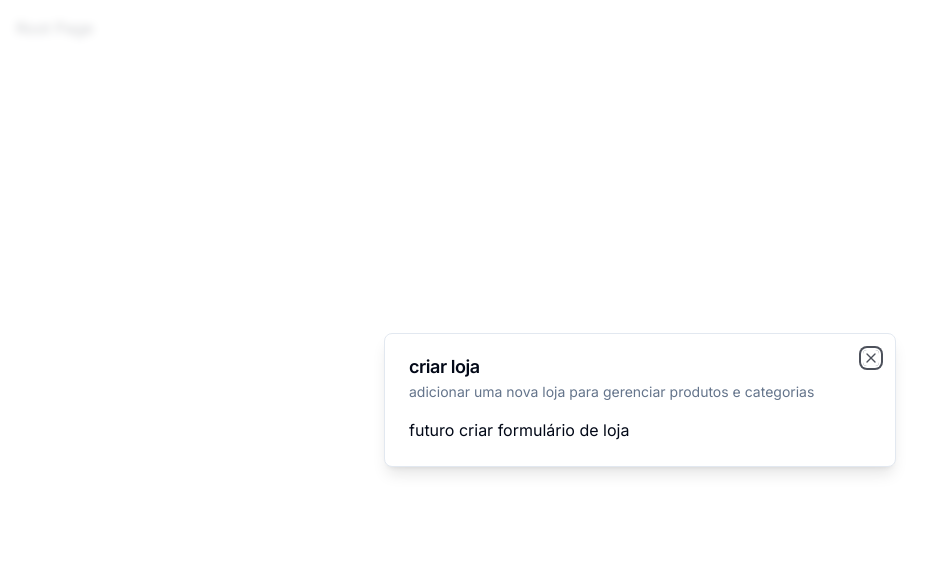
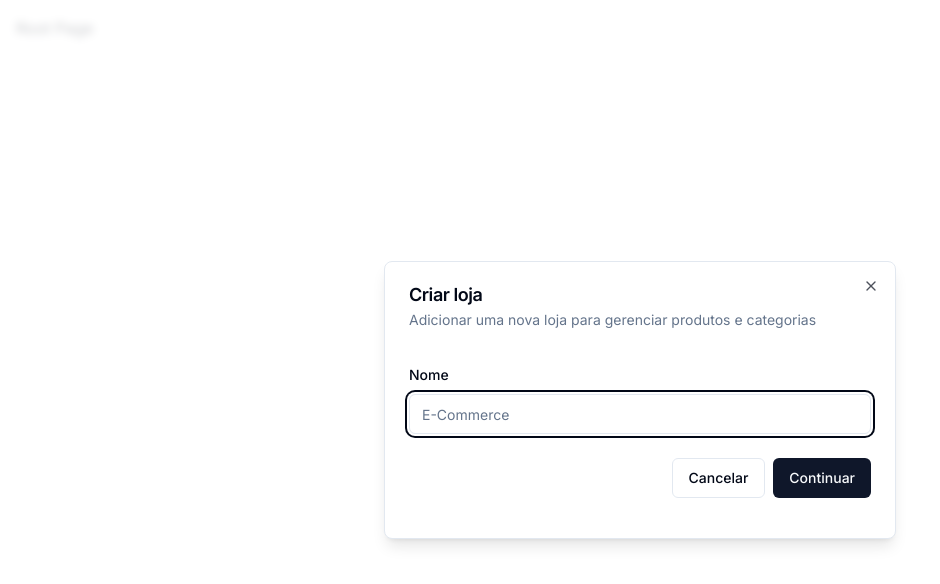
Before and after one commit to darioreisjr/ecommerce-admin, a Next.js app: page / in a window 1280 px wide. Shown: the top 584 px of the page, without its empty margins (0-940 px from the left). Built offline with nearby package versions, Linux system fonts and the light colour scheme.

Commit message:
feat: [admin]: form componets

```diff
--- a/components/modals/store-modal.tsx
+++ b/components/modals/store-modal.tsx
@@ -1,19 +1,79 @@
 'use client';
+
+import * as z from "zod";
+import { useForm } from "react-hook-form";
+import { zodResolver } from "@hookform/resolvers/zod"
 
 import { useStoreModal } from "@/hooks/use-store-modal"
 import { Modal } from "@/components/ui/modal"
+import {
+  Form,
+  FormControl,
+  FormField,
+  FormItem,
+  FormLabel,
+  FormMessage
+} from "@/components//ui/form";
+import { Input } from "@/components/ui/input";
+import { Button } from "@/components/ui/button";
+
+const formSchema = z.object({
+  name: z.string().min(1),
+})
 
 export const StoreModal = () => {
   const storeModal = useStoreModal();
 
+  const form = useForm<z.infer<typeof formSchema>>({
+    resolver: zodResolver(formSchema),
+    defaultValues: {
+      name: "",
+    }
+  });
+
+  const onSubmit = async (values: z.infer<typeof formSchema>) => {
+    console.log(values)
+    //Pendência: criar loja
+  }
+
   return (
     <Modal
-      title="criar loja "
-      description="adicionar uma nova loja para gerenciar produtos e categorias"
+      title="Criar loja "
+      description="Adicionar uma nova loja para gerenciar produtos e categorias"
       isOpen={storeModal.isOpen}
       onClose={storeModal.onClose}
     >
-      futuro criar formulário de loja
+      <div>
+        <div className="space-y-4 py-4 pb-4">
+          <Form {...form} >
+            <form onSubmit={form.handleSubmit(onSubmit)} >
+              <FormField
+                control={form.control}
+                name="name"
+                render={({ field }) => (
+                  <FormItem>
+                    <FormLabel>Nome</FormLabel>
+                    <FormControl>
+                      <Input placeholder="E-Commerce" {...field} />
+                    </FormControl>
+                    <FormMessage />
+                  </FormItem>
+                )}
+              />
+              <div className="pt-6 space-x-2 flex items-center justify-end w-full" >
+                <Button
+                  variant="outline"
+                  onClick={storeModal.onClose}
+                >
+                  Cancelar
+                </Button>
+                <Button type="submit" >Continuar</Button>
+              </div>
+
+            </form>
+          </Form>
+        </div>
+      </div>
     </Modal>
   );
 };
--- /dev/null
+++ b/components/ui/form.tsx
@@ -0,0 +1,176 @@
+import * as React from "react"
+import * as LabelPrimitive from "@radix-ui/react-label"
+import { Slot } from "@radix-ui/react-slot"
+import {
+  Controller,
+  ControllerProps,
+  FieldPath,
+  FieldValues,
+  FormProvider,
+  useFormContext,
+} from "react-hook-form"
+
+import { cn } from "@/lib/utils"
+import { Label } from "@/components/ui/label"
+
+const Form = FormProvider
+
+type FormFieldContextValue<
+  TFieldValues extends FieldValues = FieldValues,
+  TName extends FieldPath<TFieldValues> = FieldPath<TFieldValues>
+> = {
+  name: TName
+}
+
+const FormFieldContext = React.createContext<FormFieldContextValue>(
+  {} as FormFieldContextValue
+)
+
+const FormField = <
+  TFieldValues extends FieldValues = FieldValues,
+  TName extends FieldPath<TFieldValues> = FieldPath<TFieldValues>
+>({
+  ...props
+}: ControllerProps<TFieldValues, TName>) => {
+  return (
+    <FormFieldContext.Provider value={{ name: props.name }}>
+      <Controller {...props} />
+    </FormFieldContext.Provider>
+  )
+}
+
+const useFormField = () => {
+  const fieldContext = React.useContext(FormFieldContext)
+  const itemContext = React.useContext(FormItemContext)
+  const { getFieldState, formState } = useFormContext()
+
+  const fieldState = getFieldState(fieldContext.name, formState)
+
+  if (!fieldContext) {
+    throw new Error("useFormField should be used within <FormField>")
+  }
+
+  const { id } = itemContext
+
+  return {
+    id,
+    name: fieldContext.name,
+    formItemId: `${id}-form-item`,
+    formDescriptionId: `${id}-form-item-description`,
+    formMessageId: `${id}-form-item-message`,
+    ...fieldState,
+  }
+}
+
+type FormItemContextValue = {
+  id: string
+}
+
+const FormItemContext = React.createContext<FormItemContextValue>(
+  {} as FormItemContextValue
+)
+
+const FormItem = React.forwardRef<
+  HTMLDivElement,
+  React.HTMLAttributes<HTMLDivElement>
+>(({ className, ...props }, ref) => {
+  const id = React.useId()
+
+  return (
+    <FormItemContext.Provider value={{ id }}>
+      <div ref={ref} className={cn("space-y-2", className)} {...props} />
+    </FormItemContext.Provider>
+  )
+})
+FormItem.displayName = "FormItem"
+
+const FormLabel = React.forwardRef<
+  React.ElementRef<typeof LabelPrimitive.Root>,
+  React.ComponentPropsWithoutRef<typeof LabelPrimitive.Root>
+>(({ className, ...props }, ref) => {
+  const { error, formItemId } = useFormField()
+
+  return (
+    <Label
+      ref={ref}
+      className={cn(error && "text-destructive", className)}
+      htmlFor={formItemId}
+      {...props}
+    />
+  )
+})
+FormLabel.displayName = "FormLabel"
+
+const FormControl = React.forwardRef<
+  React.ElementRef<typeof Slot>,
+  React.ComponentPropsWithoutRef<typeof Slot>
+>(({ ...props }, ref) => {
+  const { error, formItemId, formDescriptionId, formMessageId } = useFormField()
+
+  return (
+    <Slot
+      ref={ref}
+      id={formItemId}
+      aria-describedby={
+        !error
+          ? `${formDescriptionId}`
+          : `${formDescriptionId} ${formMessageId}`
+      }
+      aria-invalid={!!error}
+      {...props}
+    />
+  )
+})
+FormControl.displayName = "FormControl"
+
+const FormDescription = React.forwardRef<
+  HTMLParagraphElement,
+  React.HTMLAttributes<HTMLParagraphElement>
+>(({ className, ...props }, ref) => {
+  const { formDescriptionId } = useFormField()
+
+  return (
+    <p
+      ref={ref}
+      id={formDescriptionId}
+      className={cn("text-sm text-muted-foreground", className)}
+      {...props}
+    />
+  )
+})
+FormDescription.displayName = "FormDescription"
+
+const FormMessage = React.forwardRef<
+  HTMLParagraphElement,
+  React.HTMLAttributes<HTMLParagraphElement>
+>(({ className, children, ...props }, ref) => {
+  const { error, formMessageId } = useFormField()
+  const body = error ? String(error?.message) : children
+
+  if (!body) {
+    return null
+  }
+
+  return (
+    <p
+      ref={ref}
+      id={formMessageId}
+      className={cn("text-sm font-medium text-destructive", className)}
+      {...props}
+    >
+      {body}
+    </p>
+  )
+})
+FormMessage.displayName = "FormMessage"
+
+export {
+  useFormField,
+  Form,
+  FormItem,
+  FormLabel,
+  FormControl,
+  FormDescription,
+  FormMessage,
+  FormField,
+}
--- /dev/null
+++ b/components/ui/input.tsx
@@ -0,0 +1,25 @@
+import * as React from "react"
+
+import { cn } from "@/lib/utils"
+
+export interface InputProps
+  extends React.InputHTMLAttributes<HTMLInputElement> {}
+
+const Input = React.forwardRef<HTMLInputElement, InputProps>(
+  ({ className, type, ...props }, ref) => {
+    return (
+      <input
+        type={type}
+        className={cn(
+          "flex h-10 w-full rounded-md border border-input bg-background px-3 py-2 text-sm ring-offset-background file:border-0 file:bg-transparent file:text-sm file:font-medium placeholder:text-muted-foreground focus-visible:outline-none focus-visible:ring-2 focus-visible:ring-ring focus-visible:ring-offset-2 disabled:cursor-not-allowed disabled:opacity-50",
+          className
+        )}
+        ref={ref}
+        {...props}
+      />
+    )
+  }
+)
+Input.displayName = "Input"
+
+export { Input }
--- /dev/null
+++ b/components/ui/label.tsx
@@ -0,0 +1,26 @@
+"use client"
+
+import * as React from "react"
+import * as LabelPrimitive from "@radix-ui/react-label"
+import { cva, type VariantProps } from "class-variance-authority"
+
+import { cn } from "@/lib/utils"
+
+const labelVariants = cva(
+  "text-sm font-medium leading-none peer-disabled:cursor-not-allowed peer-disabled:opacity-70"
+)
+
+const Label = React.forwardRef<
+  React.ElementRef<typeof LabelPrimitive.Root>,
+  React.ComponentPropsWithoutRef<typeof LabelPrimitive.Root> &
+    VariantProps<typeof labelVariants>
+>(({ className, ...props }, ref) => (
+  <LabelPrimitive.Root
+    ref={ref}
+    className={cn(labelVariants(), className)}
+    {...props}
+  />
+))
+Label.displayName = LabelPrimitive.Root.displayName
+
+export { Label }
--- a/package.json
+++ b/package.json
@@ -10,7 +10,9 @@
   },
   "dependencies": {
     "@clerk/nextjs": "^4.23.2",
+    "@hookform/resolvers": "^3.2.0",
     "@radix-ui/react-dialog": "^1.0.4",
+    "@radix-ui/react-label": "^2.0.2",
     "@radix-ui/react-slot": "^1.0.2",
     "@types/node": "20.5.0",
     "@types/react": "18.2.20",
@@ -25,10 +27,12 @@
     "postcss": "8.4.27",
     "react": "18.2.0",
     "react-dom": "18.2.0",
+    "react-hook-form": "^7.45.4",
     "tailwind-merge": "^1.14.0",
     "tailwindcss": "3.3.3",
     "tailwindcss-animate": "^1.0.6",
     "typescript": "5.1.6",
+    "zod": "^3.22.1",
     "zustand": "^4.4.1"
   }
 }
```
Also changed, not shown: 1 other file (tests, documents, lock files or other folders).
